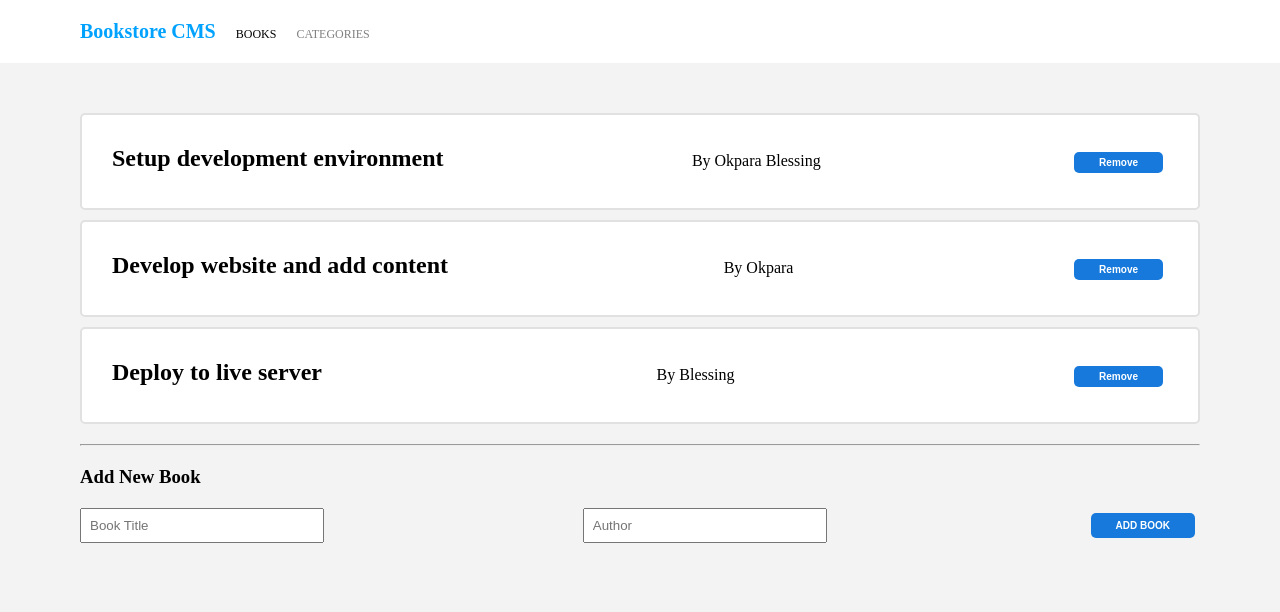
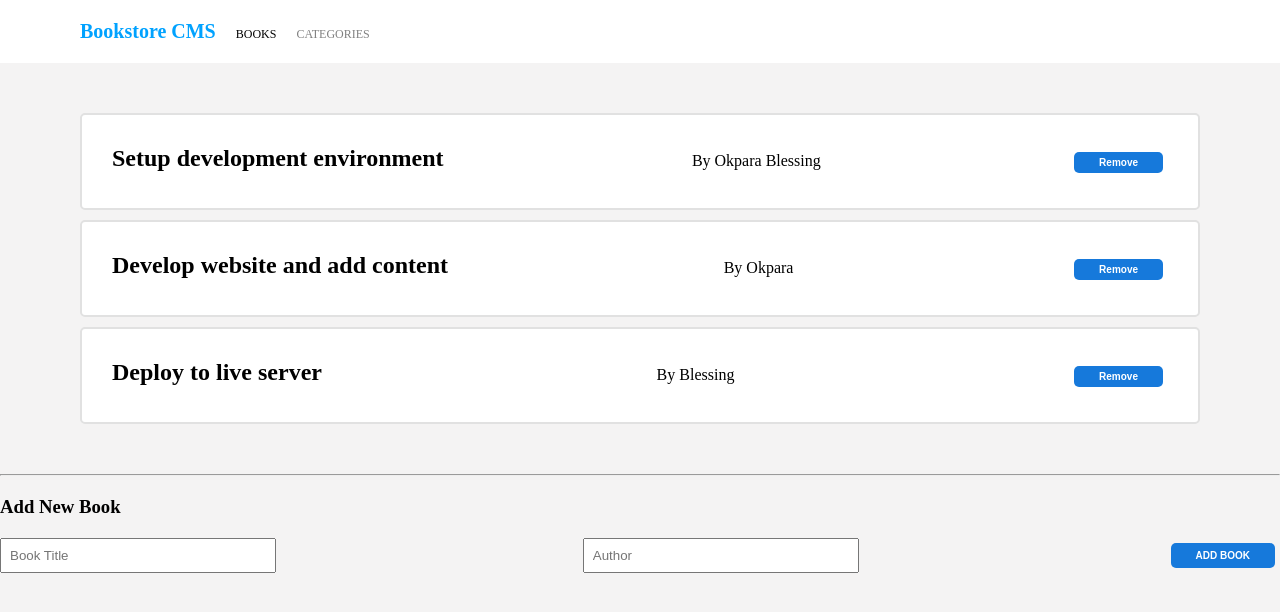
Before and after one commit to Luchy-B/bookstore, a React (Create React App) app: page / in a window 1280 px wide. Shown: the top 612 px of the page. Built offline with nearby package versions, Linux system fonts and the light colour scheme.

Commit message:
Update Book file and README file

```diff
--- a/src/App.js
+++ b/src/App.js
@@ -1,14 +1,14 @@
 import { Routes, Route } from 'react-router-dom';
 import './Components/Style/Style.css';
 import Categories from './Components/Categories/Categories';
-import MyTodo from './Components/Todo/Todo';
+import Book from './Components/Boolist/Book';
 import MyLinks from './Components/Links/Links';
 
 const TodoApp = () => (
   <>
     <MyLinks />
     <Routes>
-      <Route path="/" element={<MyTodo />} />
+      <Route path="/" element={<Book />} />
       <Route path="/category" element={<Categories />} />
     </Routes>
   </>
--- a/src/Components/Todo/Todo.js
+++ b/src/Components/Boolist/Book.js
@@ -1,6 +1,7 @@
 import '../Style/Style.css';
+import NewBookForm from './NewBookForm';
 
-const MyTodo = () => {
+const Book = () => {
   const data = [
     {
       id: 1,
@@ -32,20 +33,10 @@ const MyTodo = () => {
             <button type="button" id="remove">Remove</button>
           </div>
         ))}
-        <form>
-          <hr />
-          <h3>Add New Book</h3>
-          <div className="formInput">
-            <input type="text" id="title" placeholder="Book Title" />
-            <br />
-            <input type="text" id="name" placeholder="Author" />
-            <br />
-            <button type="submit">ADD BOOK</button>
-          </div>
-        </form>
       </div>
+      <NewBookForm />
     </>
   );
 };
 
-export default MyTodo;
+export default Book;
--- /dev/null
+++ b/src/Components/Boolist/NewBookForm.js
@@ -0,0 +1,17 @@
+const NewBookForm = () => (
+  <>
+    <form>
+      <hr />
+      <h3>Add New Book</h3>
+      <div className="formInput">
+        <input type="text" id="title" placeholder="Book Title" />
+        <br />
+        <input type="text" id="name" placeholder="Author" />
+        <br />
+        <button type="submit">ADD BOOK</button>
+      </div>
+    </form>
+  </>
+);
+
+export default NewBookForm;
```
